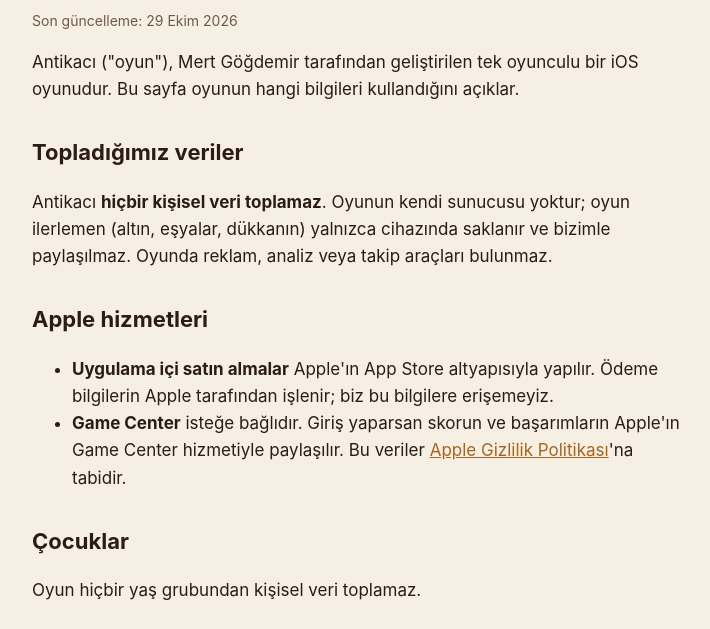
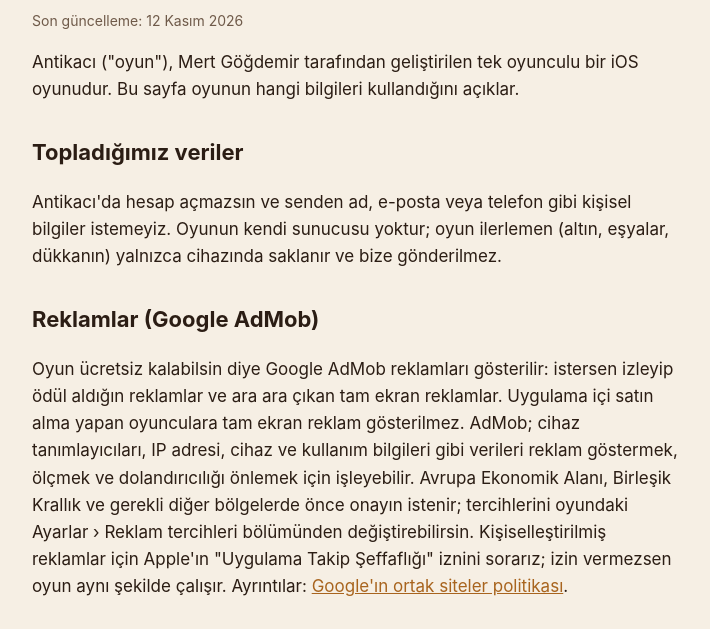
Before and after one commit to mertgogdemirr/antikaci-destek, a plain HTML site: page gizlilik.html in a window 1280 px wide. Shown: the part 133-762 px from the top of the page, without its empty margins (284-994 px from the left). Drawn offline with Linux system fonts and the light colour scheme.

Commit message:
Gizlilik politikası: AdMob reklamları
Co-Authored-By: Claude Opus 5.5 <noreply@anthropic.com>

```diff
--- a/gizlilik.html
+++ b/gizlilik.html
@@ -10,12 +10,15 @@
 <main>
 <p class="back"><a href="index.html">← Antikacı</a></p>
 <h1>Gizlilik Politikası</h1>
-<p class="meta">Son güncelleme: 29 Ekim 2026</p>
+<p class="meta">Son güncelleme: 12 Kasım 2026</p>
 
 <p>Antikacı ("oyun"), Mert Göğdemir tarafından geliştirilen tek oyunculu bir iOS oyunudur. Bu sayfa oyunun hangi bilgileri kullandığını açıklar.</p>
 
 <h2>Topladığımız veriler</h2>
-<p>Antikacı <strong>hiçbir kişisel veri toplamaz</strong>. Oyunun kendi sunucusu yoktur; oyun ilerlemen (altın, eşyalar, dükkanın) yalnızca cihazında saklanır ve bizimle paylaşılmaz. Oyunda reklam, analiz veya takip araçları bulunmaz.</p>
+<p>Antikacı'da hesap açmazsın ve senden ad, e-posta veya telefon gibi kişisel bilgiler istemeyiz. Oyunun kendi sunucusu yoktur; oyun ilerlemen (altın, eşyalar, dükkanın) yalnızca cihazında saklanır ve bize gönderilmez.</p>
+
+<h2>Reklamlar (Google AdMob)</h2>
+<p>Oyun ücretsiz kalabilsin diye Google AdMob reklamları gösterilir: istersen izleyip ödül aldığın reklamlar ve ara ara çıkan tam ekran reklamlar. Uygulama içi satın alma yapan oyunculara tam ekran reklam gösterilmez. AdMob; cihaz tanımlayıcıları, IP adresi, cihaz ve kullanım bilgileri gibi verileri reklam göstermek, ölçmek ve dolandırıcılığı önlemek için işleyebilir. Avrupa Ekonomik Alanı, Birleşik Krallık ve gerekli diğer bölgelerde önce onayın istenir; tercihlerini oyundaki Ayarlar › Reklam tercihleri bölümünden değiştirebilirsin. Kişiselleştirilmiş reklamlar için Apple'ın "Uygulama Takip Şeffaflığı" iznini sorarız; izin vermezsen oyun aynı şekilde çalışır. Ayrıntılar: <a href="https://policies.google.com/technologies/partner-sites">Google'ın ortak siteler politikası</a>.</p>
 
 <h2>Apple hizmetleri</h2>
 <ul>
@@ -24,7 +27,7 @@
 </ul>
 
 <h2>Çocuklar</h2>
-<p>Oyun hiçbir yaş grubundan kişisel veri toplamaz.</p>
+<p>Oyun 13 yaş altı çocuklara yönelik değildir ve bilerek çocuklardan kişisel veri toplamayız.</p>
 
 <h2>Verilerin silinmesi</h2>
 <p>İlerlemen yalnızca cihazındadır. Oyun içindeki Ayarlar › İlerlemeyi sıfırla seçeneğiyle ya da oyunu silerek tamamen kaldırabilirsin.</p>
@@ -37,7 +40,8 @@
 
 <hr>
 <h2 lang="en">Privacy Policy (English summary)</h2>
-<p lang="en">Antikacı does not collect any personal data. There is no server, no ads, no analytics and no tracking. Game progress stays on your device. In-app purchases are processed by Apple, and optional Game Center scores and achievements are handled by Apple under Apple's privacy policy. Contact: merttgogdemirr@gmail.com</p>
+<p lang="en">Antikacı has no accounts and never asks for your name, email or phone number. There is no server: your game progress stays on your device. In-app purchases are processed by Apple, and optional Game Center scores and achievements are handled by Apple under Apple's privacy policy.</p>
+<p lang="en"><strong>Advertising (Google AdMob).</strong> The game shows Google AdMob ads to stay free: rewarded ads you choose to watch, and occasional full-screen ads (never shown to players who have made a purchase). AdMob may process device identifiers, IP address, device and usage information to serve and measure ads and prevent fraud. In the EEA, UK and other required regions you are asked for consent first, and you can change your choices in Settings › Ad preferences. For personalized ads we ask for Apple's App Tracking Transparency permission; the game works the same if you decline. Details: <a href="https://policies.google.com/technologies/partner-sites">Google's partner sites policy</a>. The game is not directed at children under 13. Contact: merttgogdemirr@gmail.com</p>
 </main>
 </body>
 </html>
```
